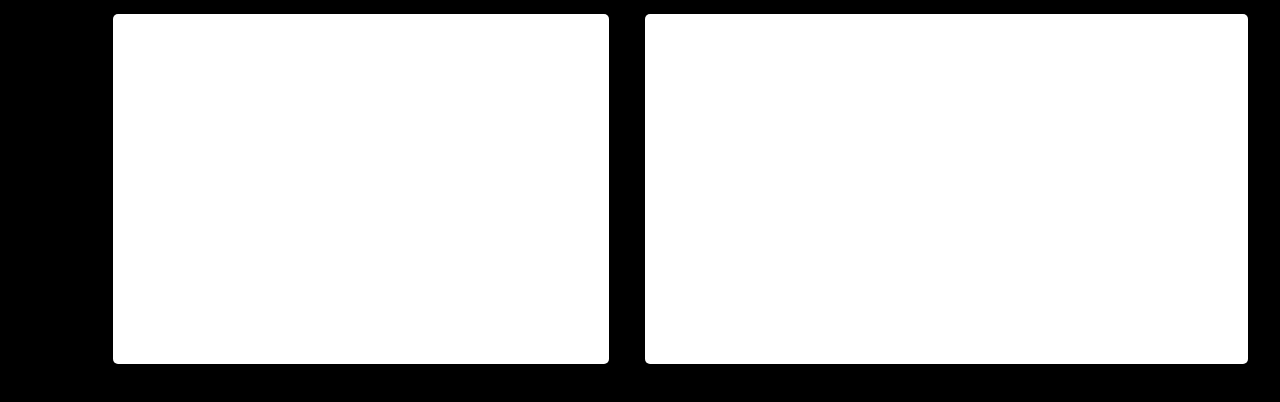
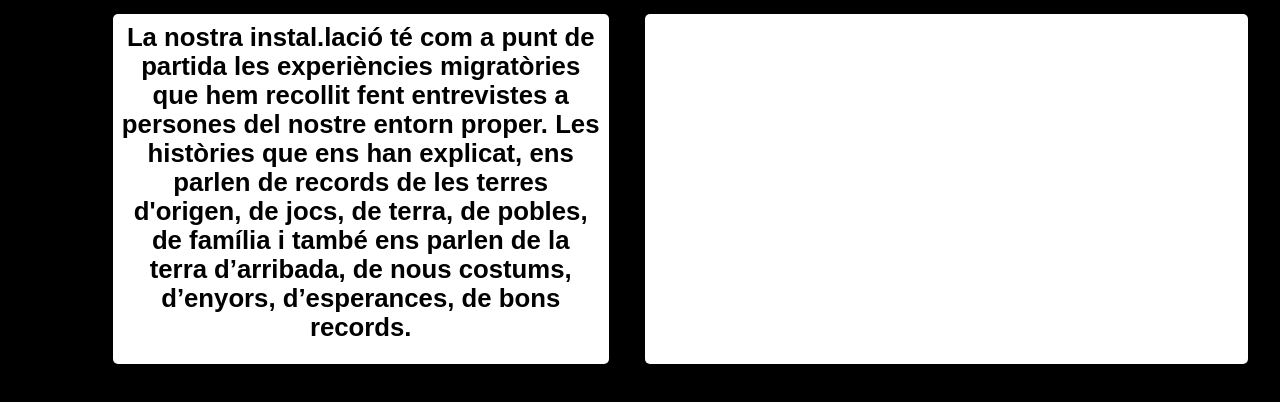
Before and after one commit to jair-chiroque/pagina_m8, a plain HTML site: page pages/cartografia.html in a window 1280 px wide. Shown: the part 1406-1808 px from the top of the page. Drawn offline with Linux system fonts and the light colour scheme; a web font is replaced by a local one.

Commit message:
camins y cartografia

```diff
--- a/css/main.css
+++ b/css/main.css
@@ -50,6 +50,10 @@
   grid-row: 7/8;
   grid-column: 2/4;
   text-align: center;
+}
+
+#containerjair .explicacion1 h3{
+  color: black;
 }
 
 #containerjair .entrevistas{
--- a/pages/cartografia.html
+++ b/pages/cartografia.html
@@ -31,7 +31,9 @@
         <h1>🄷🅄🄼🄰🄽🄴🅂</h1>
       </div>
       <div class="explicacion1">
-        <h3>Toda la explicacion</h3>
+        <h3>
+          La nostra instal.lació té com a punt de partida les experiències migratòries que hem recollit fent entrevistes a persones del nostre entorn proper. Les històries que ens han explicat, ens parlen de records de les terres d'origen, de jocs, de terra, de pobles, de família i també ens parlen de la terra d’arribada, de nous costums, d’enyors, d’esperances, de bons records.
+        </h3>
       </div>
       <div class="entrevistas">
           <h3>entrevistas</h3>
```
Also changed, not shown: pages/camins.html (+3 -1 lines).
